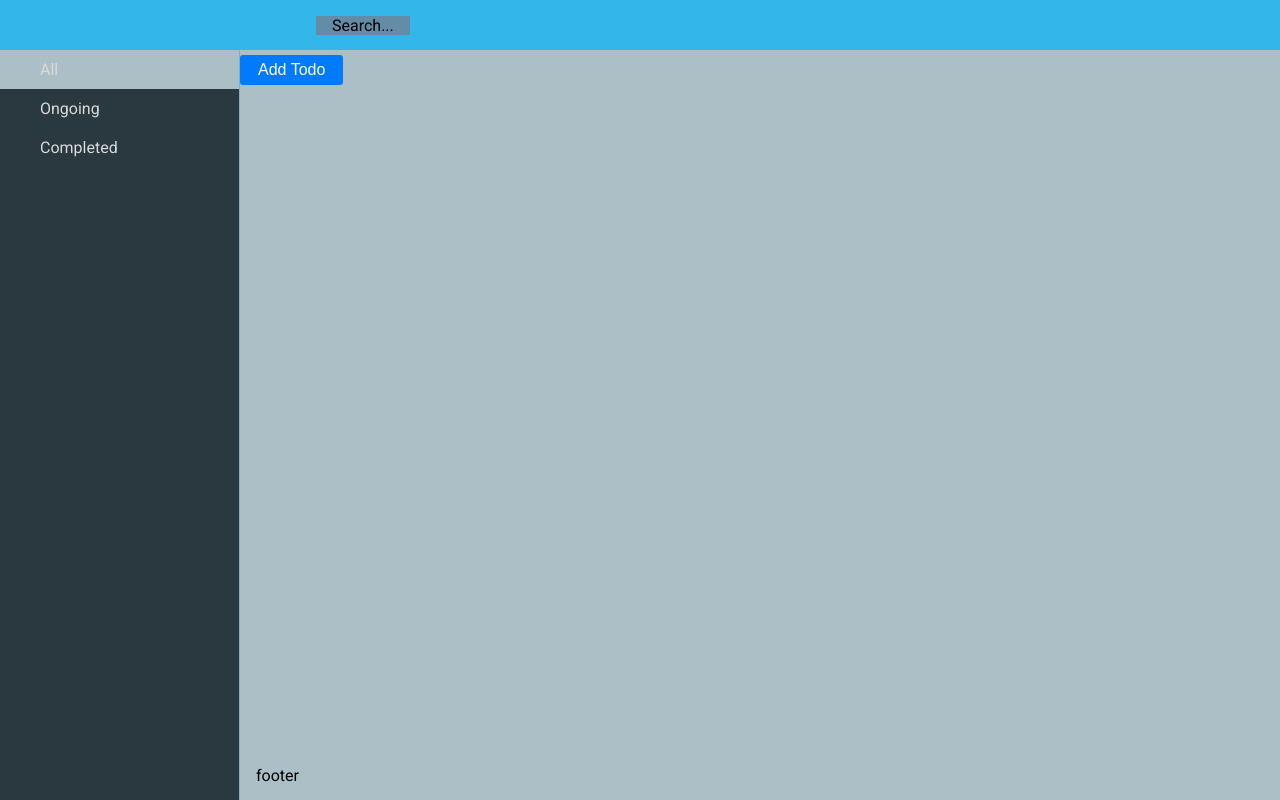
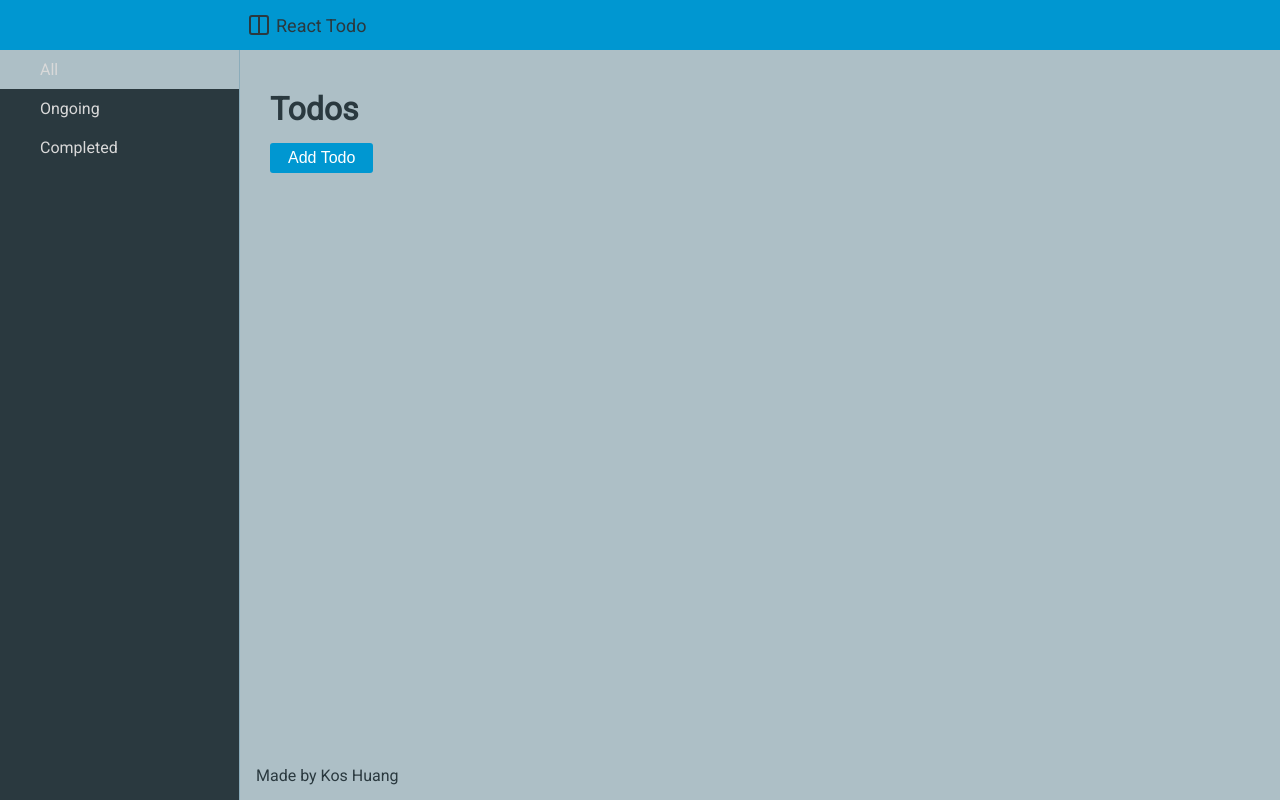
Before and after one commit to koshuang/react-todo, a React app: page / in a window 1280 px wide. Built offline with nearby package versions, Linux system fonts and the light colour scheme.

Commit message:
style(todo-list): improve design

```diff
--- a/src/app/components/App.tsx
+++ b/src/app/components/App.tsx
@@ -12,7 +12,7 @@ export const App: React.FC = () => {
         header={<Header />}
         sidebar={<Sidebar />}
         main={<TodoDashboard />}
-        footer={<div>footer</div>}
+        footer={<div>Made by Kos Huang</div>}
       />
     </PubSubContext.Provider>
   );
--- a/src/modules/shared/components/layout/Page.tsx
+++ b/src/modules/shared/components/layout/Page.tsx
@@ -9,6 +9,7 @@ const GlobalStyles = createGlobalStyle`
     font-family: 'Roboto', sans-serif;
 
     background-color: ${(props: IThemeProps) => props.theme.backgroundColor};
+    color: ${(props: IThemeProps) => props.theme.backgroundColorFive};
     font-size: 16px;
   }
 `;
@@ -26,7 +27,7 @@ const GridContainer = styled.div<IThemeProps>`
 
   .header {
     grid-area: header;
-    background-color: ${(props: IThemeProps) => props.theme.backgroundColorSecondary};
+    background-color: ${(props: IThemeProps) => props.theme.backgroundColorThird};
   }
 
   .sidebar {
--- a/src/modules/shared/components/styles/common/Button.tsx
+++ b/src/modules/shared/components/styles/common/Button.tsx
@@ -1,5 +1,6 @@
 import React, { HTMLAttributes } from 'react';
 import styled from 'styled-components';
+import { lighten } from 'polished';
 import { ITheme } from 'shared';
 
 interface IButtonProps extends HTMLAttributes<HTMLButtonElement> {
@@ -16,6 +17,12 @@ const ButtonStyle = styled.button<IButtonProps>`
   padding: 0.25em 1em;
   border: 2px solid ${props => props.theme.primaryColor};
   border-radius: 3px;
+
+  &:hover {
+    cursor: pointer;
+    background-color: ${(props) => props.primary ? lighten(0.1, props.theme.primaryColor) : 'white'};
+    border-color: ${(props) => props.primary ? lighten(0.1, props.theme.primaryColor) : 'white'};
+  }
 `;
 
 export class Button extends React.Component<IButtonProps> {
--- a/src/modules/todo-list/components/TodoDashboard.tsx
+++ b/src/modules/todo-list/components/TodoDashboard.tsx
@@ -1,9 +1,14 @@
 import React, { useContext, useEffect, useState } from 'react';
 import styled from 'styled-components';
-import { DefaultPubSubContext } from 'shared';
+import { DefaultPubSubContext, IThemeProps } from 'shared';
 import { AddTodo, TodoItem, TodoList, TodoFacade } from 'todo-list';
 
-const Wrapper = styled.div`
+const Wrapper = styled.div<IThemeProps>`
+  padding: 30px;
+
+  .title {
+    margin: 10px 0;
+  }
 `;
 
 export function TodoDashboard() {
@@ -15,13 +20,13 @@ export function TodoDashboard() {
   useEffect(() => {
     setTodoItems(todoFacade.getAllTodoItems());
     context.subscribe!('filter-todo', (data: any) => {
-      console.log(data);
       filterTodoItems(data.filter);
     });
   }, []);
 
   return (
     <Wrapper>
+      <h1 className="title">Todos</h1>
       <TodoList
         todoItems={todoItems}
         onUpdate={(updateTodoItem)}
--- a/src/modules/todo-list/components/TodoForm.tsx
+++ b/src/modules/todo-list/components/TodoForm.tsx
@@ -10,7 +10,7 @@ interface ITodoFormProps {
 }
 
 const Container = styled.div`
-  margin-bottom: 9px;
+  margin-top: 9px;
 
   .submit {
     margin-right: 5px;
@@ -18,7 +18,7 @@ const Container = styled.div`
 `;
 
 const FormInput = styled.input`
-  width: 500px;
+  width: 550px;
   outline: none;
   font-size: 14px;
   padding-top: 7px;
@@ -43,7 +43,7 @@ export function TodoForm(props: ITodoFormProps) {
           placeholder='Enter new todo'
           onChange={e => setValue(e.target.value)}
         />
-        <span className="operations">
+        <div className="operations">
           <Button className="submit">
             { todoItem ? 'Save' : 'Add'}
           </Button>
@@ -52,7 +52,7 @@ export function TodoForm(props: ITodoFormProps) {
           >
             Cancel
           </Link>
-        </span>
+        </div>
       </form>
     </Container>
   );
--- a/src/modules/todo-list/components/TodoHeader.tsx
+++ b/src/modules/todo-list/components/TodoHeader.tsx
@@ -1,20 +1,28 @@
 import React from 'react';
 import styled from 'styled-components';
+import { Columns } from 'react-feather';
 import { IThemeProps } from 'shared';
 
 const Container = styled.div<IThemeProps>`
   display: flex;
   align-items: center;
   justify-content: space-between;
-  margin-left: 300px;
+  margin-left: 215px;
   padding: 0 16px;
-  background-color: #648ca6;
+  font-size: 18px;
+
+  .site {
+    margin-left: 5px;
+  }
 `;
 
 export function TodoHeader() {
   return (
     <Container>
-      <div className="search">Search...</div>
+      <Columns />
+      <span className="site">
+        React Todo
+      </span>
     </Container>
   );
 }
--- a/src/modules/todo-list/components/TodoList.tsx
+++ b/src/modules/todo-list/components/TodoList.tsx
@@ -1,4 +1,5 @@
 import React, { useState } from 'react';
+import styled from 'styled-components';
 import { TodoListItem, TodoItem } from 'todo-list';
 
 interface ITodoListProps {
@@ -6,6 +7,10 @@ interface ITodoListProps {
   onUpdate(todoItem: TodoItem): void;
   onDelete(todoItem: TodoItem): void;
 }
+
+const Container = styled.div`
+  width: 600px;
+`;
 
 export function TodoList(props: ITodoListProps) {
   const { todoItems, onUpdate, onDelete } = props;
@@ -38,7 +43,7 @@ export function TodoList(props: ITodoListProps) {
   }
 
   return (
-    <>
+    <Container>
       {todoItems.map((todoItem: any) => (
         <div
           key={todoItem.id}
@@ -53,6 +58,6 @@ export function TodoList(props: ITodoListProps) {
           />
         </div>
       ))}
-    </>
+    </Container>
   );
 }
--- a/src/modules/todo-list/components/styles/theme.ts
+++ b/src/modules/todo-list/components/styles/theme.ts
@@ -1,7 +1,7 @@
 import { ITheme } from 'shared';
 
 export const theme: ITheme = {
-  primaryColor              : '#007bff',
+  primaryColor              : '#0097D1',
   infoColor                 : '#1890ff',
   successColor              : '#52c41a',
   processingColor           : '#1890ff',
```
